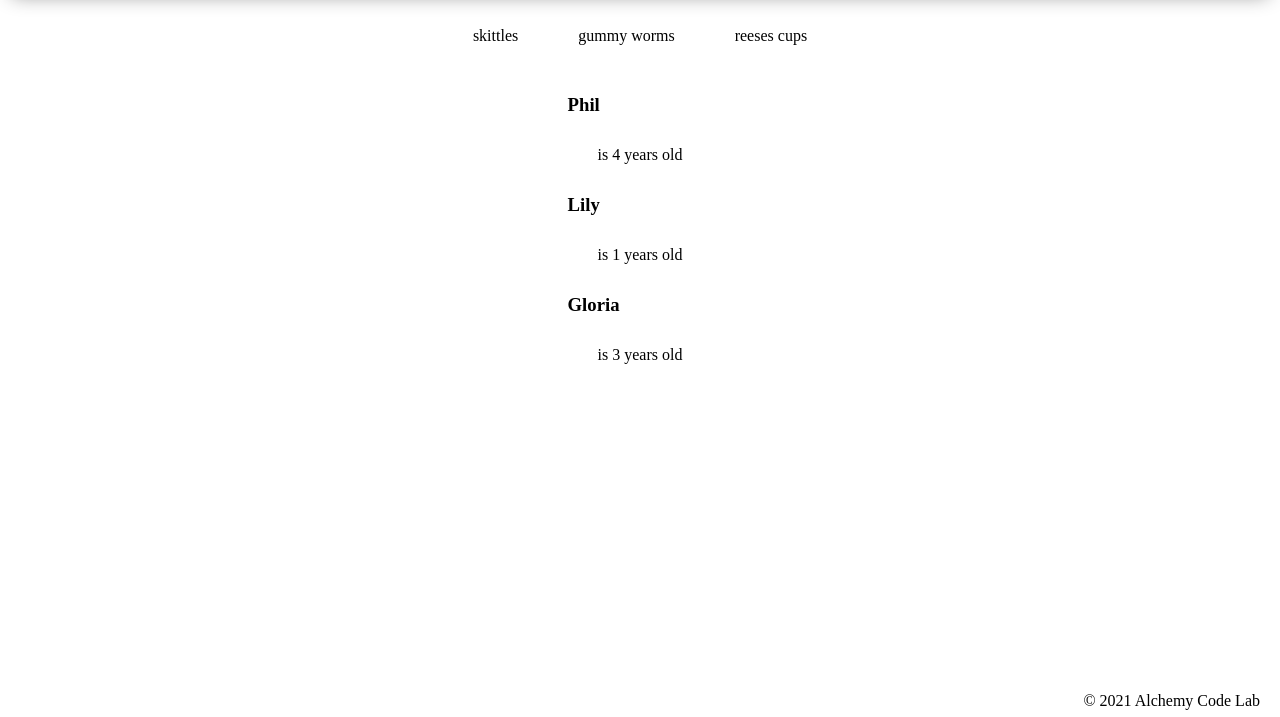
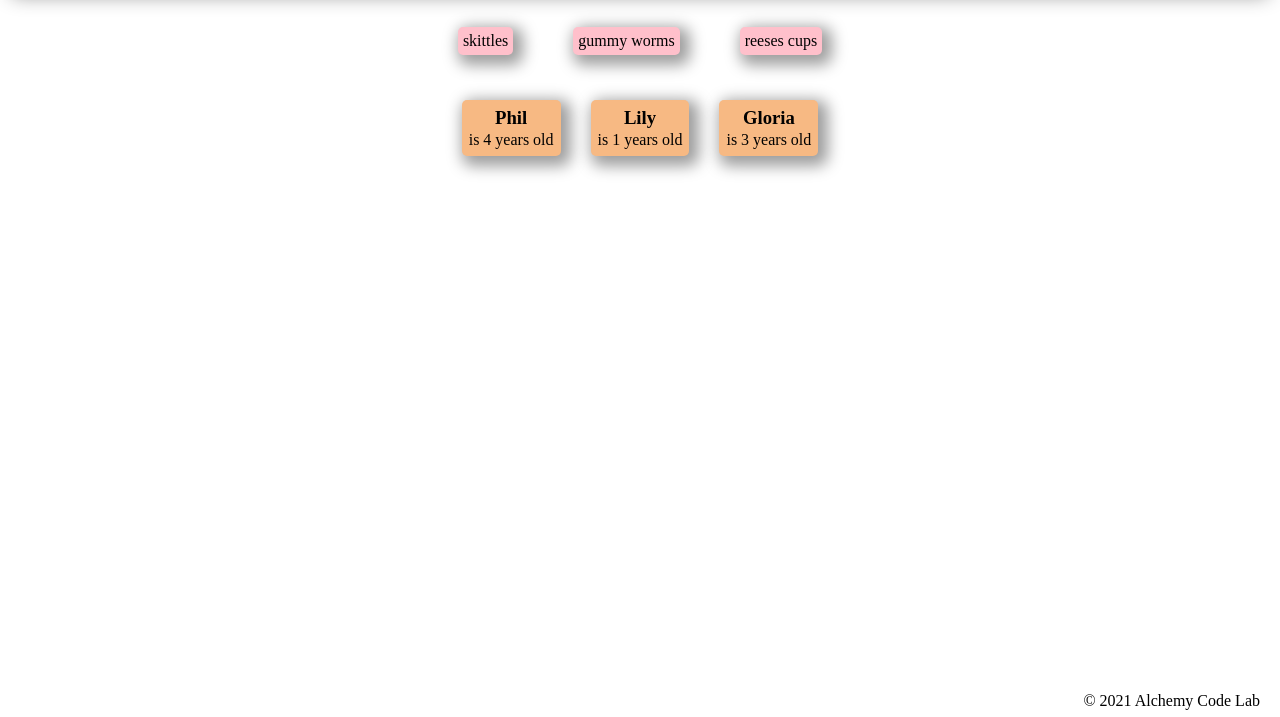
Before and after one commit to emilypisaygnane/import-display-practice, a website with bundled scripts: page index.html in a window 1280 px wide. Shown: the part 83-800 px from the top of the page. Built offline with nearby package versions, Linux system fonts and the light colour scheme; files whose address does not match are found by name.

Commit message:
adding thrid array and render specs

```diff
--- a/app.js
+++ b/app.js
@@ -1,8 +1,10 @@
 import { candy } from './candies-data.js';
 import { cats } from './cats-data.js';
+import { movies } from './movies-data.js';
 
 import { renderCandyItem } from './render-candy.js';
 import { renderCat } from './render-cats.js';
+import { renderMovie } from './render-movies.js';
 
 const candyListEl = document.getElementById('candy-list');
 
@@ -19,3 +21,11 @@ for (let aParticularCat of cats) {
 
     catListEl.append(catEl);
 }
+
+const movieListEl = document.getElementById('movie-list');
+
+for (let movie of movies) {
+    const moviesEl = renderMovie(movie);
+
+    movieListEl.append(moviesEl);
+}
--- /dev/null
+++ b/movies-data.js
@@ -0,0 +1,34 @@
+export const movies = [
+    {
+        title: 'Spirited Away',
+        director: 'Hayao Miyazaki',
+        publication: {
+            date: 'July 20 2001',
+            production: 'Studio Ghibli'
+        },
+    },
+    {
+        title: 'Howls Moving Castle',
+        director: 'Hayao Miyazaki',
+        publication: {
+            date: 'November 20 2004',
+            production: 'Studio Ghibli'
+        }
+    },
+    {
+        title: 'Kikis Delivery Service',
+        director: 'Hayao Miyazaki',
+        publication: {
+            date: 'July 29 1989',
+            production: 'Studio Ghibli'
+        }
+    },
+    {
+        title: 'Ponyo',
+        director: 'Hayao Miyazaki',
+        publication: {
+            date: 'July 19 2008',
+            produced: 'Studio Ghibli'
+        }
+    },
+];
--- /dev/null
+++ b/render-movies.js
@@ -0,0 +1,30 @@
+export function renderMovie(movies) {
+    const moviesEl = document.createElement('div');
+    const directorEl = document.createElement('p');
+    const titleEl = document.createElement('h3');
+    const publicationEl = document.createElement('p');
+
+    const photoEl = document.createElement('img');
+
+    const topEl = document.createElement('div');
+    const bottomEl = document.createElement('div');
+    const leftEl = document.createElement('div');
+    const rightEl = document.createElement('div');
+
+    titleEl.textContent = movies.title;
+    directorEl.textContent = movies.director;
+    publicationEl.textContent = `Produced by ${movies.publication.produced} in ${movies.publication.date}`;
+    photoEl.src = movies.photo;
+
+    movies.classList.add('movies');
+    bottomEl.classList.add('bottom');
+    leftEl.classList.add('left');
+    rightEl.classList.add('right');
+
+    moviesEl.append(topEl, bottomEl);
+    topEl.append(titleEl, directorEl);
+    bottomEl.append(leftEl, rightEl);
+    rightEl.append(publicationEl);
+
+    return moviesEl;
+}
--- a/styles/style.css
+++ b/styles/style.css
@@ -96,10 +96,27 @@ footer {
     }
 
 }
-#candy-list {
+#candy-list, #cats-list {
     display: flex;
+    flex-wrap: wrap;
 }
 
-#people-list {
-    display: flex;
+.candy-item {
+    box-shadow: 5px 5px 15px 5px rgba(0,0,0,0.39);
+    padding: 5px;
+    background-color: pink;
+    border-radius: 5px;
 }
+
+.cat {
+    box-shadow: 5px 5px 15px 5px rgba(0,0,0,0.39);
+    padding: 5px;
+    border-radius: 5px;
+    background-color: rgb(247, 185, 131);
+    margin: 15px;
+  }
+
+  .cat h3, .cat p {
+    text-align: center;
+    margin: 2px;
+  }
```
Also changed, not shown: array-four.js (deleted), array-three.js (deleted), assets/howl.PNG (added), assets/ponyo.PNG (added), assets/spirited-away.PNG (added), music-data.js (added), render-four.js (deleted), render-music.js (added), render-three.js (deleted), 1 other file.
